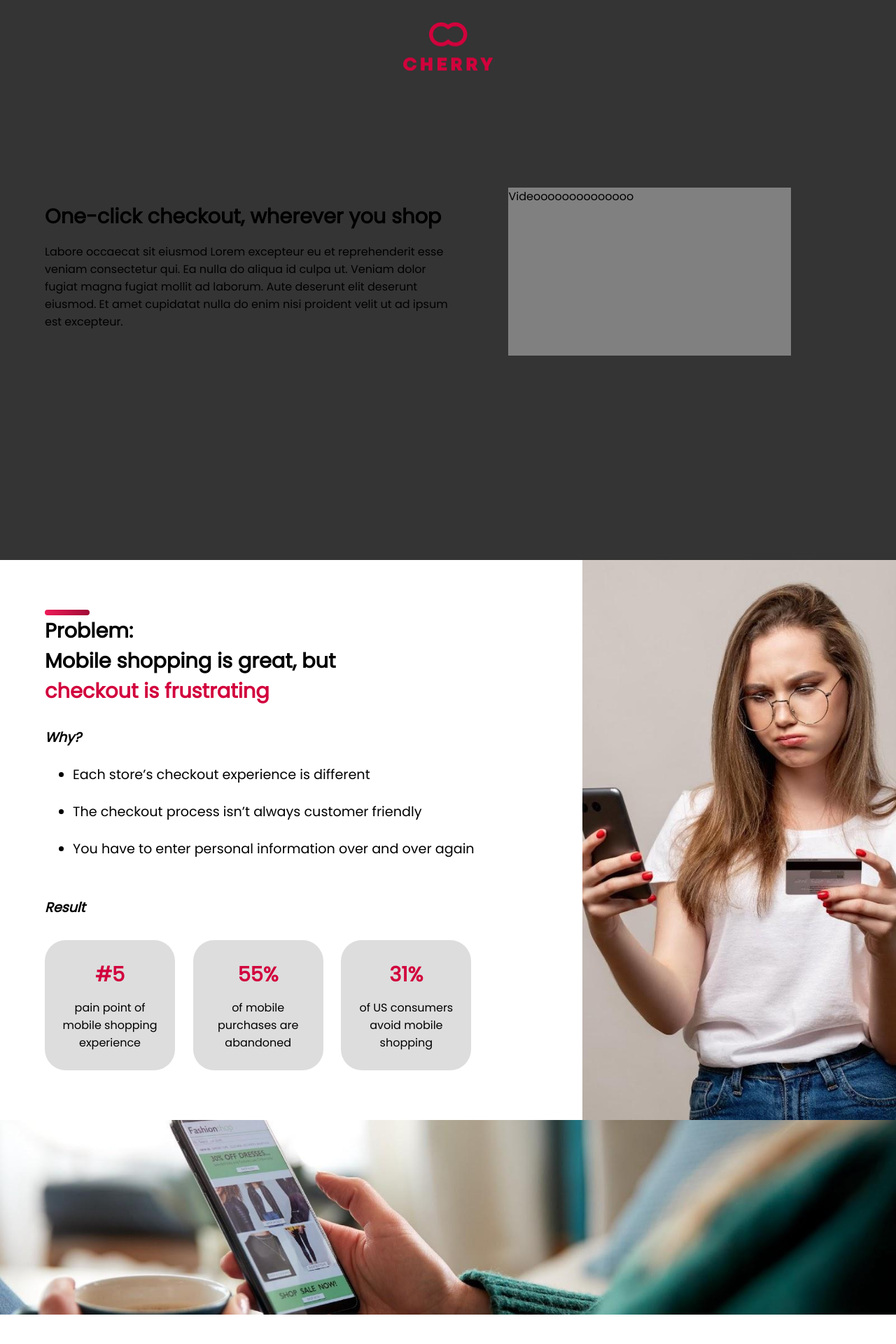
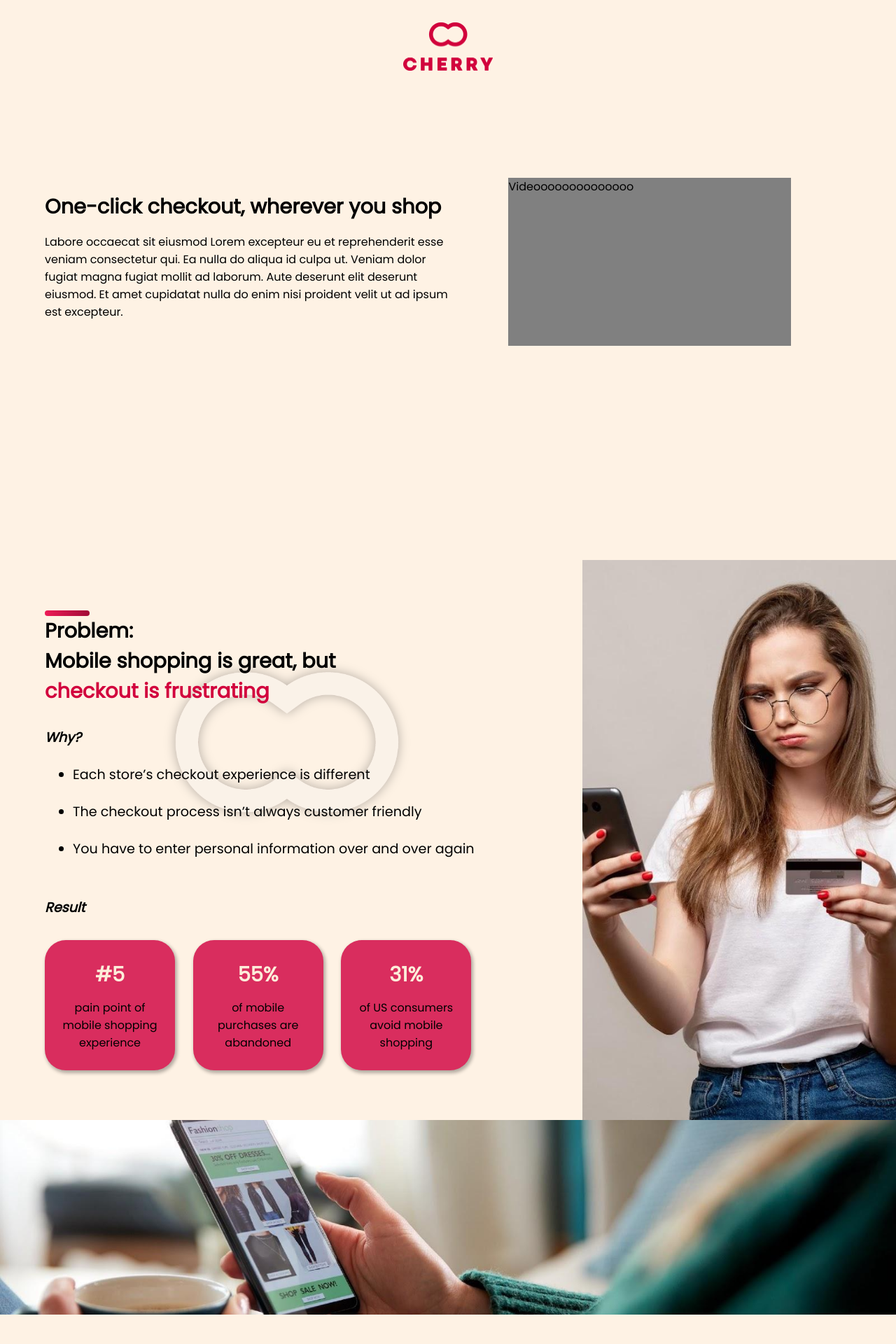
Before and after one commit to GCnomore/cherry_landing, a Next.js app: page / in a window 1280 px wide. Shown: the top 1920 px of the page at 70% size. Built offline with nearby package versions, Linux system fonts and the light colour scheme.

Commit message:
fade in animation

```diff
--- /dev/null
+++ b/components/FadeInDown/FadeInDown.tsx
@@ -0,0 +1,28 @@
+import React, { useEffect, useRef, useState } from "react";
+
+export default function FadeInDown(props) {
+  const [_fadeIn, _setFadeIn] = useState<boolean>(false);
+
+  const domRef = useRef<HTMLDivElement>();
+
+  useEffect(() => {
+    const observer: IntersectionObserver = new IntersectionObserver(
+      (entries) => {
+        if (!_fadeIn && entries[0].isIntersecting) {
+          _setFadeIn(true);
+        }
+      }
+    );
+    observer.observe(domRef.current);
+    return () => observer.unobserve(domRef.current);
+  }, []);
+  return (
+    <div
+      style={{ width: "100%" }}
+      className={`fade-in-section ${_fadeIn ? "fadeInDown" : ""}`}
+      ref={domRef}
+    >
+      {props.children}
+    </div>
+  );
+}
--- a/components/Header/Header_Styled.tsx
+++ b/components/Header/Header_Styled.tsx
@@ -1,5 +1,6 @@
-import styled from "styled-components";
+import styled, { keyframes } from "styled-components";
 import {
+  BG_COLOR,
   FONT_MD,
   FONT_SM,
   FONT_XS,
@@ -16,7 +17,7 @@ export const Container = styled.div`
   width: 100%;
   height: 100vh;
   display: flex;
-  background-color: #343434;
+  background-color: ${BG_COLOR};
 
   > div {
     width: 100%;
@@ -37,8 +38,10 @@ export const Container = styled.div`
 
     > div:nth-child(2) {
       width: 100%;
+      height: 100%;
       display: flex;
-      margin-top: 10rem;
+      justify-content: center;
+      padding-bottom: 10rem;
 
       @media (max-width: ${SCREEN_XS}) {
         flex-direction: column;
@@ -56,6 +59,8 @@ export const IntroContainer = styled.section`
   display: flex;
   justify-content: center;
   align-items: center;
+  animation-name: fadeInLeft;
+  animation-duration: 1.5s;
 
   > div {
     font-size: ${FONT_SM};
@@ -81,6 +86,8 @@ export const VideoContainer = styled.section`
   display: flex;
   justify-content: center;
   align-items: center;
+  animation-name: fadeIn;
+  animation-duration: 1.5s;
 
   > div {
     width: 70%;
--- a/components/Layout.tsx
+++ b/components/Layout.tsx
@@ -14,6 +14,10 @@ const Layout = ({ children, title }: Props) => (
       <title>{title}</title>
       <meta charSet="utf-8" />
       <meta name="viewport" content="initial-scale=1.0, width=device-width" />
+      <link
+        rel="stylesheet"
+        href="https://cdnjs.cloudflare.com/ajax/libs/animate.css/4.1.1/animate.min.css"
+      />
     </Head>
     {children}
     <footer></footer>
--- a/components/Section1/Section1.tsx
+++ b/components/Section1/Section1.tsx
@@ -1,26 +1,40 @@
-import React from "react";
+import Image from "next/image";
+import React, { useEffect, useRef, useState } from "react";
+
+import LogoWhite from "../../assets/icons/logo_icon_white.png";
+import FadeInDown from "../FadeInDown/FadeInDown";
 import TitleIndicator from "../Title_Indicator/TitleIndicator";
-
 import * as Styled from "./Section1_Styled";
 
 export default function Section1() {
   return (
     <Styled.Container>
       <Styled.ContentContainer>
+        <Styled.BackLogo>
+          <Image alt="white logo" src={LogoWhite} />
+        </Styled.BackLogo>
+        <FadeInDown>
+          <Styled.TopSection>
             <TitleIndicator />
-        <Styled.TopSection>
             <h2>Problem:</h2>
             <h2>Mobile shopping is great, but</h2>
             <h2>checkout is frustrating</h2>
           </Styled.TopSection>
+        </FadeInDown>
+
+        <FadeInDown>
           <Styled.MidSection>
             <h3>Why?</h3>
             <ul>
               <li>Each store’s checkout experience is different</li>
               <li>The checkout process isn’t always customer friendly</li>
-            <li>You have to enter personal information over and over again</li>
+              <li>
+                You have to enter personal information over and over again
+              </li>
             </ul>
           </Styled.MidSection>
+        </FadeInDown>
+        <FadeInDown>
           <Styled.BottomSection>
             <h3>Result</h3>
             <div>
@@ -38,6 +52,7 @@ export default function Section1() {
               </div>
             </div>
           </Styled.BottomSection>
+        </FadeInDown>
       </Styled.ContentContainer>
       <Styled.ProblemImgContainer />
     </Styled.Container>
--- a/components/Section1/Section1_Styled.ts
+++ b/components/Section1/Section1_Styled.ts
@@ -2,6 +2,7 @@ import styled from "styled-components";
 
 import BgImg from "../../assets/images/image4.png";
 import {
+  BG_COLOR,
   FONT_LG,
   FONT_MD,
   FONT_SM,
@@ -22,6 +23,7 @@ export const Container = styled.div`
   height: 100vh;
   width: 100%;
   display: flex;
+  background-color: ${BG_COLOR};
 
   /* Mobile layout */
   @media (max-width: ${SCREEN_XS}) {
@@ -37,15 +39,34 @@ export const ContentContainer = styled.div`
   display: flex;
   flex-direction: column;
   justify-content: center;
+  position: relative;
+  z-index: 2;
 
   @media (min-width: ${SCREEN_LG}) {
     width: calc(55% - ${PADDING_Y_LG});
     padding-left: ${PADDING_Y_LG};
   }
 
+  /* Mobile layout */
   @media (max-width: ${SCREEN_XS}) {
     padding-top: 3rem;
     width: 100%;
+  }
+`;
+
+export const BackLogo = styled.div`
+  position: absolute;
+  top: 10rem;
+  left: 30%;
+  width: 20rem;
+  filter: drop-shadow(0px 0px 8px black) contrast(0.9) opacity(0.3);
+  z-index: -1;
+
+  /* Mobile layout */
+  @media (max-width: ${SCREEN_XS}) {
+    left: 50%;
+    transform: translateX(-50%);
+    width: 50vw;
   }
 `;
 
@@ -56,6 +77,8 @@ export const ProblemImgContainer = styled.div`
   background-size: auto 100%;
   background-repeat: no-repeat;
   background-position-x: 65%;
+  animation-name: fadeInRight;
+  animation-duration: 1.5s;
 
   @media (min-width: ${SCREEN_LG}) {
     width: calc(45% - ${PADDING_Y_LG});
@@ -64,13 +87,14 @@ export const ProblemImgContainer = styled.div`
   @media (max-width: ${SCREEN_XS}) {
     position: absolute;
     width: 100%;
-    z-index: -1;
     background-position: 50%;
   }
 `;
 
 export const TopSection = styled.section`
   padding-top: 0.1%;
+  animation-name: fadeInDown;
+  animation-duration: 1.5s;
 
   > h2 {
     margin: 0;
@@ -139,13 +163,15 @@ export const BottomSection = styled.section`
       flex-direction: column;
       justify-content: center;
       align-items: center;
-      background-color: #ddd;
+      /* background-color: #ddd; */
+      background-color: #d92d5e;
       padding: 3%;
       border-radius: 30px;
       min-width: 190px;
       min-height: 190px;
       margin-right: 2vw;
       position: relative;
+      box-shadow: 2px 3px 5px 1px rgba(0, 0, 0, 0.3);
 
       /* Mobile layout */
       @media (max-width: ${SCREEN_XS}) {
@@ -166,7 +192,8 @@ export const BottomSection = styled.section`
       > span:first-child {
         position: absolute;
         top: 15%;
-        color: ${MAIN_COLOR};
+        /* color: ${MAIN_COLOR}; */
+        color: #fcedda;
         font-size: ${HEADING_MD};
         font-weight: bold;
         margin-bottom: 1rem;
--- a/components/Section2/Section2.tsx
+++ b/components/Section2/Section2.tsx
@@ -6,20 +6,27 @@ import ClickIcon from "../../assets/icons/icon1.png";
 import FormIcon from "../../assets/icons/icon2.png";
 import AllInOnekIcon from "../../assets/icons/icon3.png";
 import Image from "next/image";
+import FadeInDown from "../FadeInDown/FadeInDown";
 
 export default function Section2() {
   return (
     <Styled.Container>
       <div></div>
       <div>
+        <FadeInDown>
           <Styled.TopSection>
             <TitleIndicator />
             <h2>Solution: Cherry</h2>
           </Styled.TopSection>
+        </FadeInDown>
+
+        <FadeInDown>
           <Styled.MidSection>
             A <span>mobile app</span> which empowers a user to
             <span> check out easily</span> with
           </Styled.MidSection>
+        </FadeInDown>
+        <FadeInDown>
           <Styled.BottomSection>
             <div>
               <div>
@@ -49,6 +56,7 @@ export default function Section2() {
               </div>
             </div>
           </Styled.BottomSection>
+        </FadeInDown>
       </div>
     </Styled.Container>
   );
--- a/components/Section2/Section2_Styled.ts
+++ b/components/Section2/Section2_Styled.ts
@@ -2,6 +2,7 @@ import styled from "styled-components";
 
 import BgImg from "../../assets/images/image5.png";
 import {
+  BG_COLOR,
   FONT_LG,
   FONT_MD,
   FONT_SM,
@@ -23,6 +24,7 @@ export const Container = styled.div`
   width: 100%;
   display: flex;
   flex-direction: column;
+  background-color: ${BG_COLOR};
 
   /* Mobile layout */
   @media (max-width: ${SCREEN_XS}) {
@@ -113,6 +115,7 @@ export const BottomSection = styled.section`
       align-items: center;
       position: relative;
       padding: 0 2rem;
+      box-shadow: 2px 3px 5px 1px rgba(0, 0, 0, 0.3);
 
       @media (max-width: ${SCREEN_XS}) {
         flex-direction: column;
@@ -130,11 +133,14 @@ export const BottomSection = styled.section`
         top: -50px;
         width: 100px;
         height: 100px;
+        border-radius: 50px;
+        box-shadow: 2px 3px 5px 1px rgba(0, 0, 0, 0.3);
 
         @media (max-width: ${SCREEN_SM}) {
           width: 80px;
           height: 80px;
           top: -40px;
+          border-radius: 40px;
         }
       }
 
--- a/styles/global.css
+++ b/styles/global.css
@@ -4,3 +4,22 @@ body {
   margin: 0;
   font-family: "Poppins", sans-serif;
 }
+
+.fadeInDown {
+  animation: fadeInDown 1s ease-out;
+}
+
+.fadeInLeft {
+  animation-name: fadeInLeft;
+  animation-duration: 1.5s;
+}
+
+.fadeInRight {
+  animation-name: fadeInRight;
+  animation-duration: 1.5s;
+}
+
+.fadeIn {
+  animation-name: fadeIn;
+  animation-duration: 1.5s;
+}
--- a/utils/contants.ts
+++ b/utils/contants.ts
@@ -2,6 +2,7 @@
 export const PADDING_Y_LG = "10%";
 export const PADDING_Y_MD = "5%";
 export const MAIN_COLOR = "#D2023D";
+export const BG_COLOR = "#fef2e4";
 
 export const FONT_FAMILY = "'Poppins', sans-serif;";
 export const HEADING_LG = "3rem";
```
Also changed, not shown: assets/icons/logo_icon.png (added), assets/icons/logo_icon_white.png (added). Lines whose indentation alone changed are shown as unchanged.
